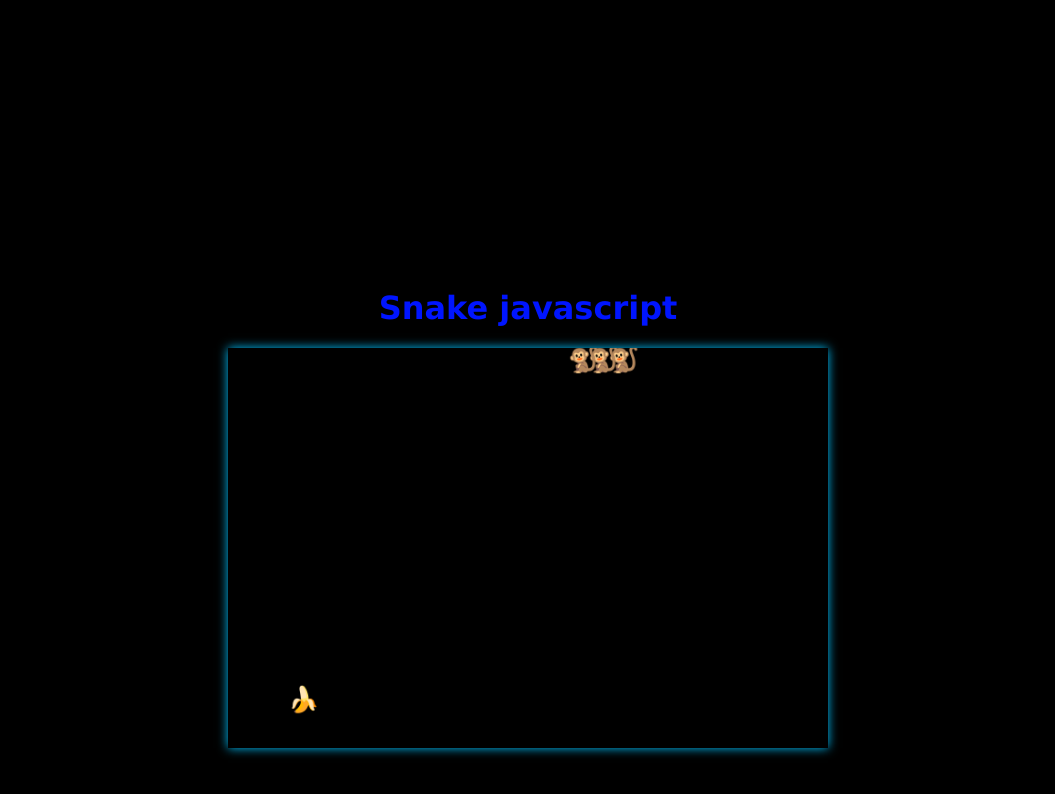
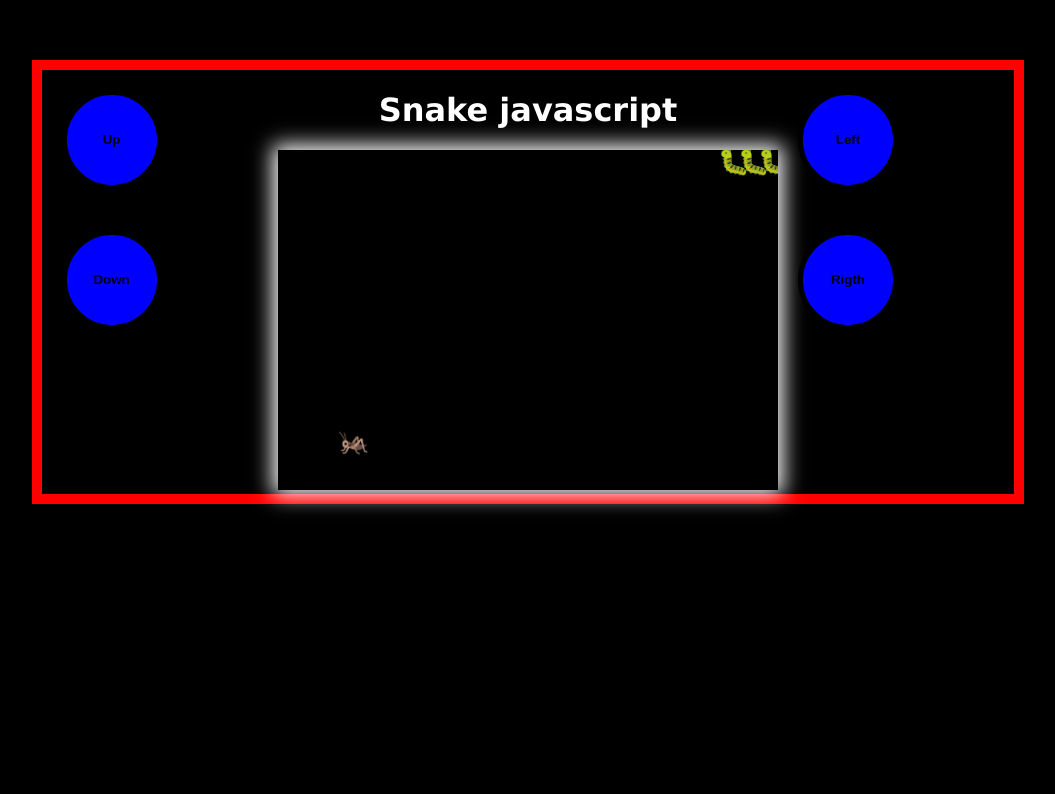
Before and after one commit to Brandonmkmk/snake-javascript, a plain HTML site: page index.html in a window 1280 px wide. Shown: the part 106-900 px from the top of the page, without its empty margins (88-1143 px from the left). After the commit the page ends 800 px from the top, so only its background shows below. Drawn offline with Linux system fonts and the light colour scheme.

```diff
--- a/app.js
+++ b/app.js
@@ -1,13 +1,24 @@
 const lienzo = document.querySelector("#lienzo");
 const ctx = lienzo.getContext("2d");
 
+let posX = 0;
+let posY = 1;
+
+let direction = 1;
+const backgroundSounds = new Audio('./embrace-12278.mp3')
+const eatSund = new Audio('')
+function init(){
+    backgroundSounds.play()
+     posX = 0;
+     posY = 1;
+     direction = 1;
     const snake = [];
     const head = {
         x: 2,
         y: 1,
         pinta: function(){
         ctx.font = "25px Serif";
-    ctx.fillText  ("🐒", this.x * 20, this.y * 20);
+        ctx.fillText  ("🐛", this.x * 20, this.y * 20);
         }
     }
 
@@ -19,7 +30,7 @@ snake.push ({
             yNext: 1,
             pinta: function(){
             ctx.font = "25px Serif";
-        ctx.fillText  ("🐒", this.x * 20, this.y * 20);
+            ctx.fillText  ("🐛", this.x * 20, this.y * 20);
             }
         })
 
@@ -30,9 +41,14 @@ snake.push ({
             yNext: 1,
             pinta: function(){
             ctx.font = "25px Serif";
-        ctx.fillText  ("🐒", this.x * 20, this.y * 20);
+            ctx.fillText  ("🐛", this.x * 20, this.y * 20);
             }
         })
+        return snake
+}
+
+let snake = init()
+
     function nextMove (){
         snake.forEach((item, index) => {
             if(index === 0){
@@ -41,54 +57,73 @@ function nextMove (){
             }else{
                 item.x = item.xNext;
                 item.y = item.yNext;
-                item.xNext = snake [index - 1].x;
-                item.yNext = snake [index - 1].y;
-            item.y = posY;
-
+                item.xNext = snake [index -1].x;
+                item.yNext = snake [index -1].y;
             }
         })
         }
-
         const food ={
             x: 0,
             y: 0,
             pinta: function(){
-        ctx.fillText("🍌", this.x * 20, this.y * 20);
+                ctx.fillText('🦗', this.x * 20, this.y *20);
             },
-
             random: function(){
-        this.x = Math.floor(Math.random() * 30);
-        this.y = Math.ceil(Math.random()*20);
-
+                this.x = Math.floor(Math.random()*25);
+                this.y = Math.ceil(Math.random() *17);
             }
         }
 
-let posX = 0;
-let posY = 1;
+        function checkEat(){
+            if (snake[0].x === food.x && snake[0].y === food.y){
+                snake.push({ ...snake[1] });
+                food.random();
+            }
+        }
 
-let direction = 1;
+
+
+function gameOver(){
+    for(let i = 1; i<snake.length;i++){
+        if(snake[0].x === snake[i].x && snake[0].y === snake[i].y){
+            return true;
+        }
+        return false;
+    }
+}
+
+let lost = gameOver()
 
 food.random();
 setInterval(() => {
     ctx.fillRect(0, 0, 600, 400)
 
-
     food.pinta();
+    snake.forEach((item)=>item.pinta())
+    checkEat()
+//   if(lost){
+//     alert('estas perdiendo')
+//     snake = init()
+//     return
+//   }
 
     snake.forEach(item => item.pinta());
+
+    checkEat();
 
     if(direction === 1)   posX++;
     else if (direction === 2)posY++;
     else if (direction === 3)posX--;
     else posY--;
 
-    if(posX > 29) posX =0;
-    else if (posX <=0) posX = 30;
-    if(posY > 19) posY = 1;
-    else if (posY < 1) posX = 20;
+    if(posX > 29) posX = 0;
+    else if (posX < 0) posX = 30;
+    if(posY > 20) posY = 1;
+    else if (posY < 1) posY = 20;
 
    nextMove();
-}, 100);
+
+}, 200);
 
 document.querySelector('body')
 .addEventListener('keydown', (e) => {
@@ -106,4 +141,25 @@ document.querySelector('body')
             direction = 4;
             break;
     }
+});
+
+document.querySelector('.container')
+     .addEventListener('click', (e) => {
+        if(e.target.classList.contains('btn')){
+            const button = e.target.innerText;
+            switch(button){
+                case 'Rigth':
+                    direction =1;
+                    break;
+                case 'Down':
+                    direction = 2;
+                    break;
+                case 'Left':
+                    direction = 3;
+                    break;
+                case 'Up':
+                    direction = 4;
+                    break;
+            }
+        }
      })
--- a/index.html
+++ b/index.html
@@ -3,34 +3,64 @@
 <head>
     <meta charset="UTF-8">
     <meta name="viewport" content="width=device-width, initial-scale=1.0">
-    <title>Juego con JavaScript</title>
+    <title>Snake con javascript</title>
     <style >
         body {
             width: 95vw;
-            height: 95vw;
+            height: 95vh;
             display: grid;
             place-items: center;
             background-color: black;
-            color: rgb(0, 21, 255);
+            color: white;
             font-family: Verdana, Geneva, Tahoma, sans-serif;
             }
 #lienzo{
-    box-shadow: 0px 0px 10px rgb(0, 195, 255);
+    box-shadow: 0px 0px 20px 5px rgb(255, 255, 255);
 
 }
-
 h1{
     text-align: center;
+}
+.btn{
+    width: 100px;
+    height: 100px;
+    border-radius: 50%;
+    background-color: blue;
+    border: 5px solid black;
+    margin: 20px;
+    color: black;
+    font-weight: bold;
+}
 
-
-    }
-
+ .container {
+    width: 80%;
+    background-color: black;
+    border: 10px solid red;
+    display: flex;
+    flex-direction: row;
+}
+.left .rigth {
+    height: 500px;
+    display: flex;
+    flex-direction: colum;
+    justify-content: center;
+}
     </style>
 </head>
 <body>
     <div class="container">
+        <div class="left">
+            <button class="btn">Up</button>
+            <button class="btn">Down</button>
+        </div>
+        <div class="center">
         <h1> Snake javascript</h1>
-        <canvas id="lienzo" width="600" height="400"></canvas>
+        <canvas id="lienzo" width="500" height="340"></canvas>
+    </div>
+
+    <div class="rigth">
+        <button class="btn">Left</button>
+        <button class="btn">Rigth</button>
     </div>
     <script src="./app.js"></script>
 </body>
```
Also changed, not shown: 1 other file. Lines whose indentation alone changed are shown as unchanged.
